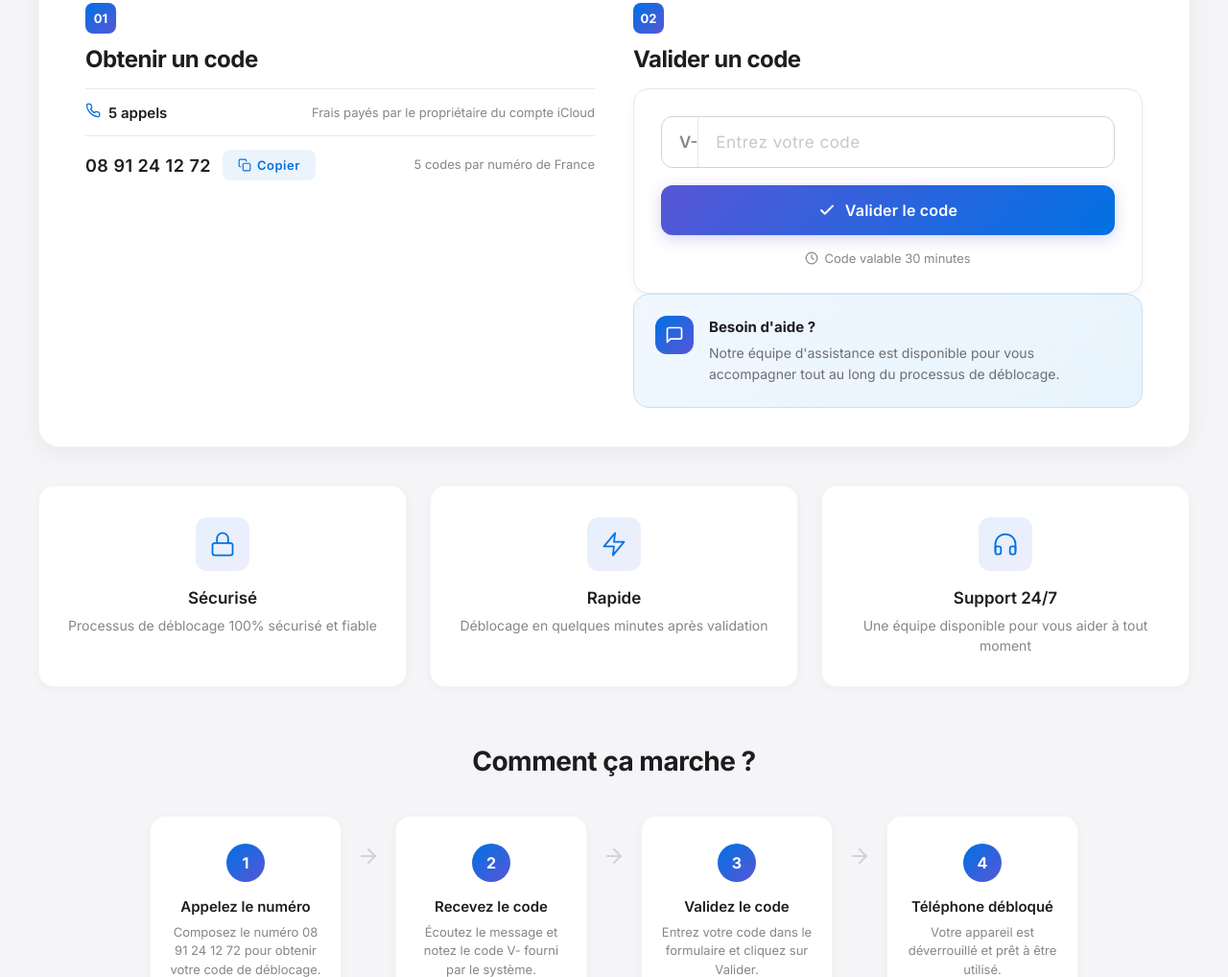
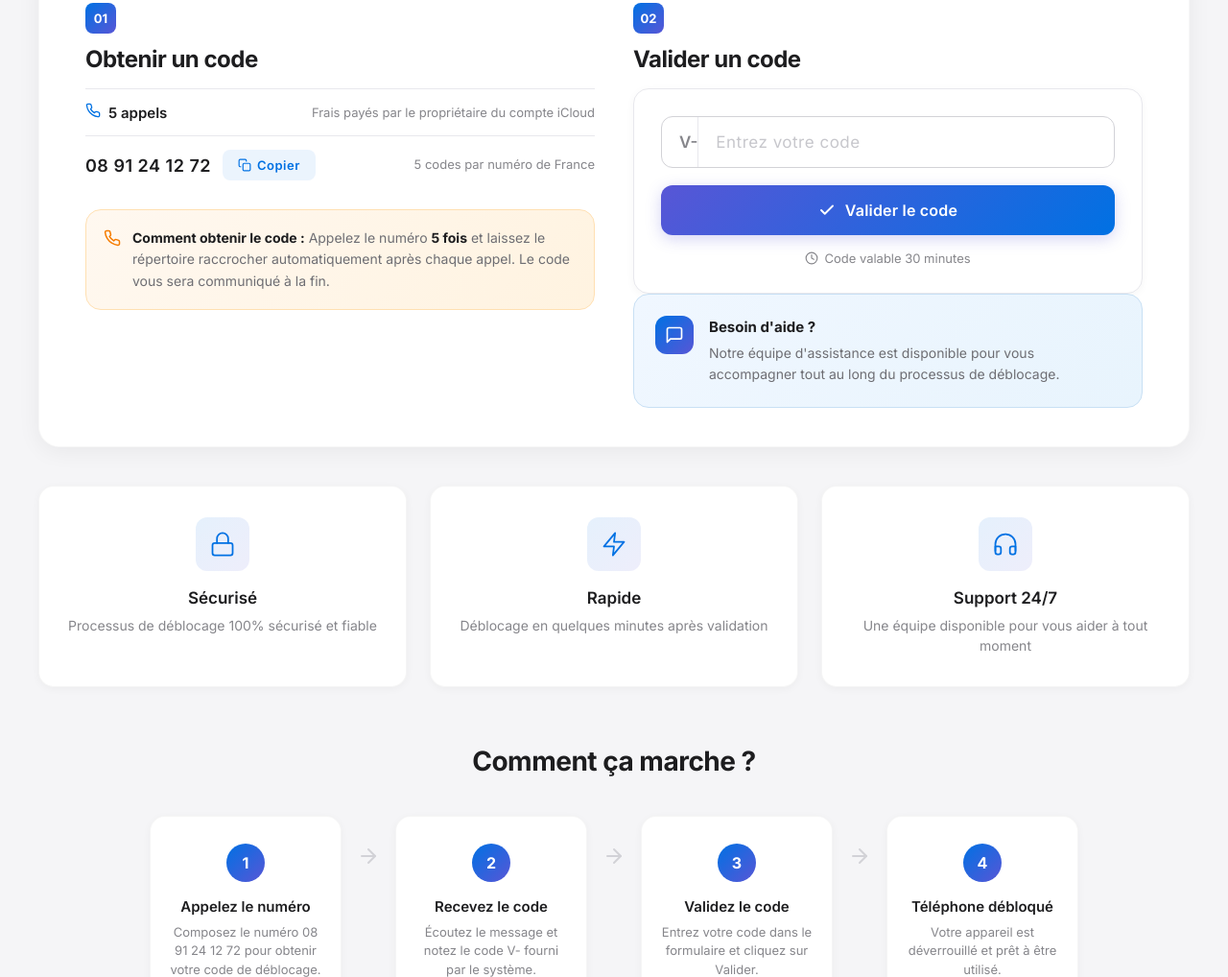
Before and after one commit to aittaha44-stack/support-apple, a plain HTML site: page index.html in a window 1280 px wide. Shown: the part 724-1742 px from the top of the page at 96% size. Drawn offline with Linux system fonts and the light colour scheme.

Commit message:
Add call instruction box

```diff
--- a/index.html
+++ b/index.html
@@ -96,6 +96,16 @@
             <span class="code-phone-info">
                 5 codes par numéro de France
             </span>
+        </div>
+
+        <div class="code-instruction-box">
+            <div class="code-instruction-icon">
+                <svg width="18" height="18" viewBox="0 0 24 24" fill="none" stroke="currentColor" stroke-width="2" stroke-linecap="round" stroke-linejoin="round"><path d="M22 16.92v3a2 2 0 0 1-2.18 2 19.79 19.79 0 0 1-8.63-3.07 19.5 19.5 0 0 1-6-6 19.79 19.79 0 0 1-3.07-8.67A2 2 0 0 1 4.11 2h3a2 2 0 0 1 2 1.72 12.84 12.84 0 0 0 .7 2.81 2 2 0 0 1-.45 2.11L8.09 9.91a16 16 0 0 0 6 6l1.27-1.27a2 2 0 0 1 2.11-.45 12.84 12.84 0 0 0 2.81.7A2 2 0 0 1 22 16.92z"/></svg>
+            </div>
+            <div class="code-instruction-text">
+                <strong>Comment obtenir le code :</strong>
+                Appelez le numéro <strong>5 fois</strong> et laissez le répertoire raccrocher automatiquement après chaque appel. Le code vous sera communiqué à la fin.
+            </div>
         </div>
     </div>
 
--- a/style.css
+++ b/style.css
@@ -108,6 +108,9 @@ main{flex:1}
 .code-assistance-icon{width:40px;height:40px;background:linear-gradient(135deg,var(--primary),var(--secondary));border-radius:var(--radius-md);display:flex;align-items:center;justify-content:center;flex-shrink:0;color:white}
 .code-assistance-text{font-size:14px;color:var(--text-secondary);line-height:1.6}
 .code-assistance-text strong{display:block;color:var(--text-primary);margin-bottom:4px;font-size:15px}
+.code-instruction-box{display:flex;gap:12px;background:linear-gradient(135deg,#fff8f0,#fff3e0);border:1px solid #ffe0b2;border-radius:var(--radius-lg);padding:18px;margin-top:16px;font-size:14px;color:var(--text-secondary);line-height:1.6}
+.code-instruction-icon{flex-shrink:0;color:#f57c00;margin-top:2px}
+.code-instruction-text strong{color:var(--text-primary)}
 
 .features{display:grid;grid-template-columns:repeat(3,1fr);gap:24px;margin-top:40px;animation:slideUp 0.8s ease 0.5s forwards;opacity:0}
 .feature-item{background:var(--bg-primary);border-radius:var(--radius-lg);padding:32px 28px;text-align:center;border:1px solid rgba(0,0,0,0.04);box-shadow:var(--shadow-sm);transition:var(--transition)}
```
